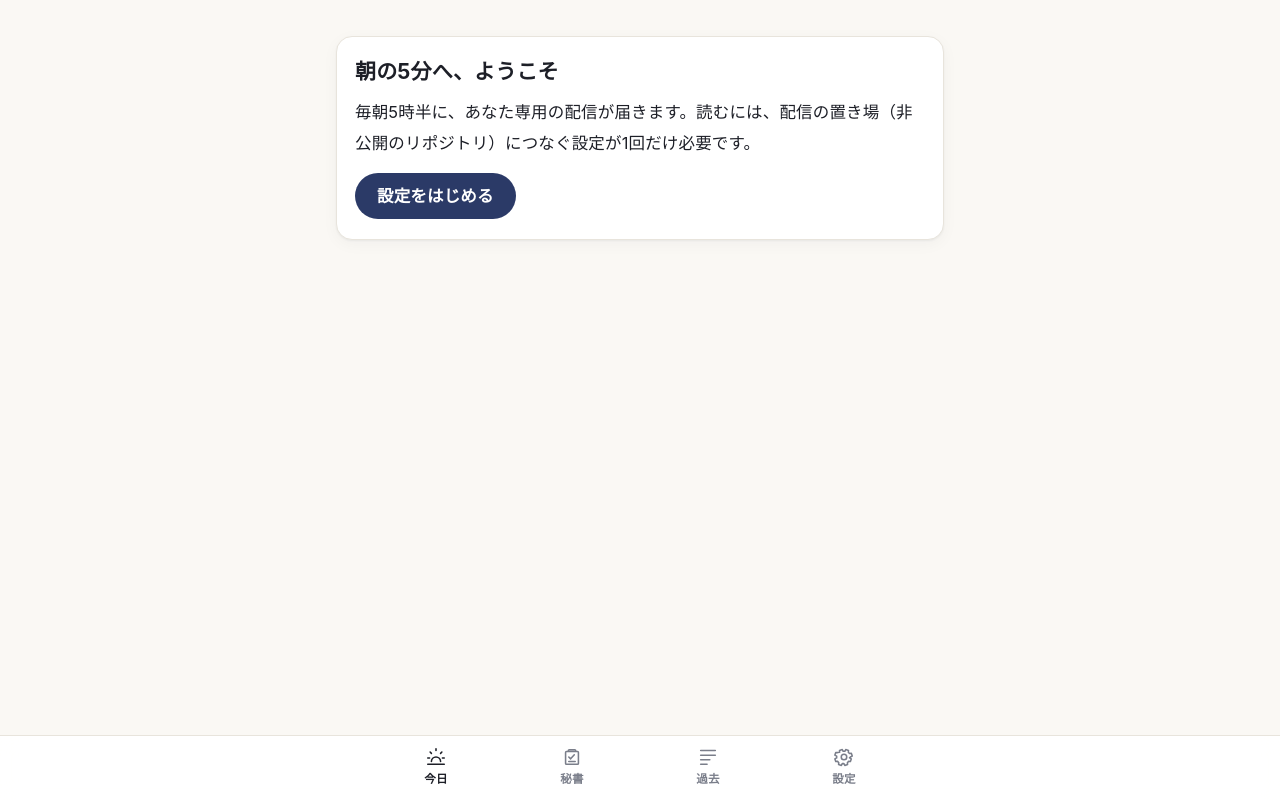
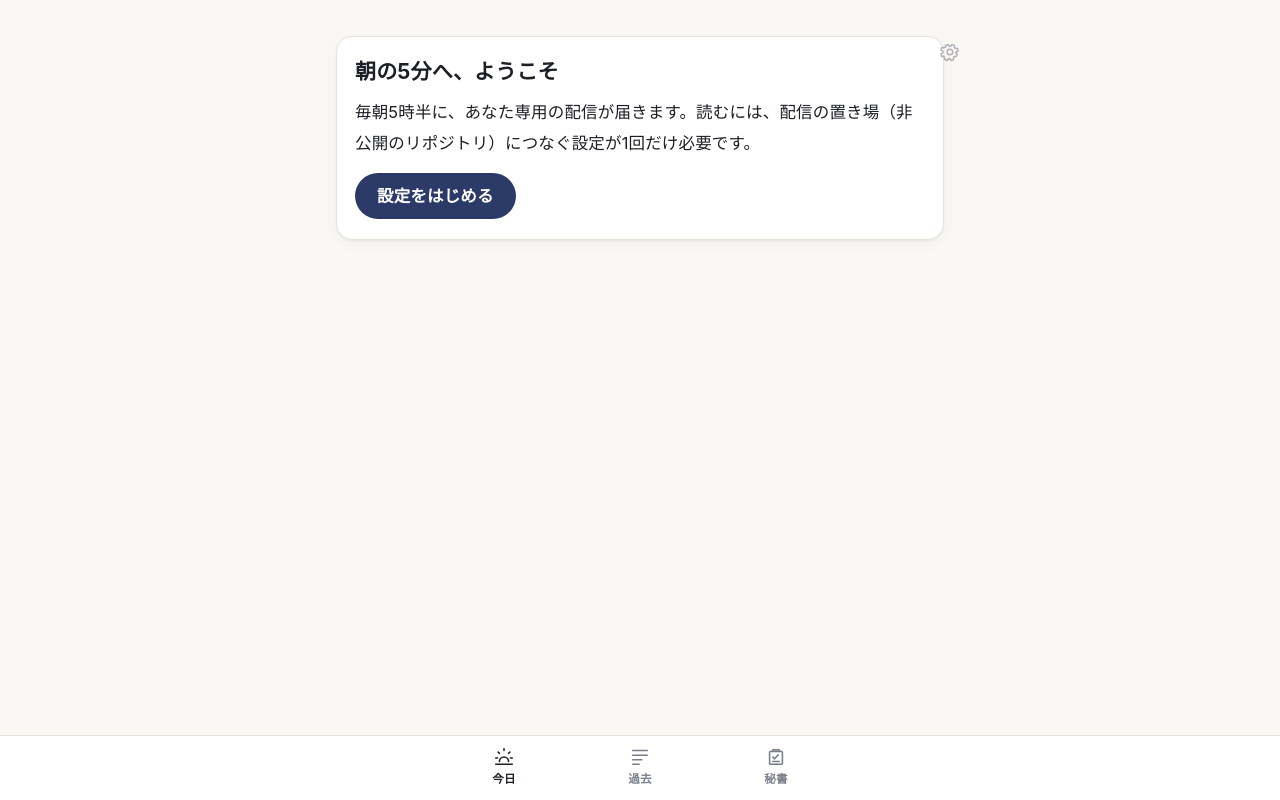
Before and after one commit to kota-mochizuki/intel-media-app, a React (Vite) app: page / in a window 1280 px wide. Built offline with nearby package versions, Linux system fonts and the light colour scheme; what budoux-lite would draw is missing.

Commit message:
タブを 今日→過去→秘書 の順に。設定はタブから外し、右上の小さな歯車に隠す（スクロールで消える）
Co-Authored-By: Claude Opus 5.5 <noreply@anthropic.com>
Claude-Session: https://claude.ai/code/session_01HxQGPzTgP7rTJCeGf8TWZb

```diff
--- a/src/App.tsx
+++ b/src/App.tsx
@@ -60,10 +60,12 @@ export function App() {
       <main className="main">{body}</main>
       <nav className="tabbar" aria-label="メニュー">
         <a href="#/" className={tab === 'today' ? 'on' : ''}><TabIcon d="M12 3v2M5.6 6.6l1.4 1.4M3 13h2M19 13h2M17 8l1.4-1.4M7 17a5 5 0 0 1 10 0M3 20h18" />今日</a>
+        <a href="#/past" className={tab === 'past' ? 'on' : ''}><TabIcon d="M4 5h16M4 10h16M4 15h10M4 20h7" />過去</a>
         <a href="#/brief" className={tab === 'brief' ? 'on' : ''}><TabIcon d="M9 4h6a1 1 0 0 1 1 1v1H8V5a1 1 0 0 1 1-1ZM8 6H6a1 1 0 0 0-1 1v12a1 1 0 0 0 1 1h12a1 1 0 0 0 1-1V7a1 1 0 0 0-1-1h-2M8.5 12l2 2 4-4.5M8.5 17h7" />秘書</a>
-        <a href="#/past" className={tab === 'past' ? 'on' : ''}><TabIcon d="M4 5h16M4 10h16M4 15h10M4 20h7" />過去</a>
-        <a href="#/settings" className={tab === 'settings' ? 'on' : ''}><TabIcon d="M12 15a3 3 0 1 0 0-6 3 3 0 0 0 0 6ZM19 12l2-1-1-3-2 .2-1.3-1.4.2-2-3-1-1 2h-1.8l-1-2-3 1 .2 2L5 7.2 3 7l-1 3 2 1v2l-2 1 1 3 2-.2 1.3 1.4-.2 2 3 1 1-2h1.8l1 2 3-1-.2-2 1.3-1.4 2 .2 1-3-2-1Z" />設定</a>
       </nav>
+      {route.tab !== 'settings' && (
+        <a href="#/settings" className="gear" aria-label="設定"><TabIcon d="M12 15a3 3 0 1 0 0-6 3 3 0 0 0 0 6ZM19 12l2-1-1-3-2 .2-1.3-1.4.2-2-3-1-1 2h-1.8l-1-2-3 1 .2 2L5 7.2 3 7l-1 3 2 1v2l-2 1 1 3 2-.2 1.3 1.4-.2 2 3 1 1-2h1.8l1 2 3-1-.2-2 1.3-1.4 2 .2 1-3-2-1Z" /></a>
+      )}
     </>
   );
 }
--- a/src/styles.css
+++ b/src/styles.css
@@ -238,3 +238,8 @@ strong { font-weight: 800; background: linear-gradient(transparent 62%, var(--ac
 .briefview .brief > .label { display: none; }
 .past-briefs { margin: 4px 2px 24px; }
 .linklike { background: none; border: 0; padding: 0; color: var(--accent); text-decoration: underline; text-underline-offset: 3px; cursor: pointer; font-size: 15px; }
+
+/* 設定はタブに出さず、右上の小さな歯車に隠す */
+.gear { position: absolute; top: calc(34px + env(safe-area-inset-top)); right: max(12px, calc((100vw - 40rem) / 2 - 8px)); z-index: 6; display: grid; place-items: center; width: 36px; height: 36px; border-radius: 50%; color: var(--muted); opacity: .55; text-decoration: none; }
+.gear:hover, .gear:focus-visible { opacity: 1; background: var(--soft); }
+.back { display: inline-block; margin: 14px 4px 0; font-size: 14px; color: var(--muted); text-decoration: none; }
--- a/src/ui/Settings.tsx
+++ b/src/ui/Settings.tsx
@@ -19,6 +19,7 @@ export function Settings({ onSaved }: { onSaved: () => void }) {
 
   return (
     <div className="settings">
+      <a className="back" href="#/">← 今日にもどる</a>
       <h1 className="page-title">設定</h1>
       {isDemo() && <p className="gentle">いまは見本データ（demo）を表示しています。</p>}
 
```
